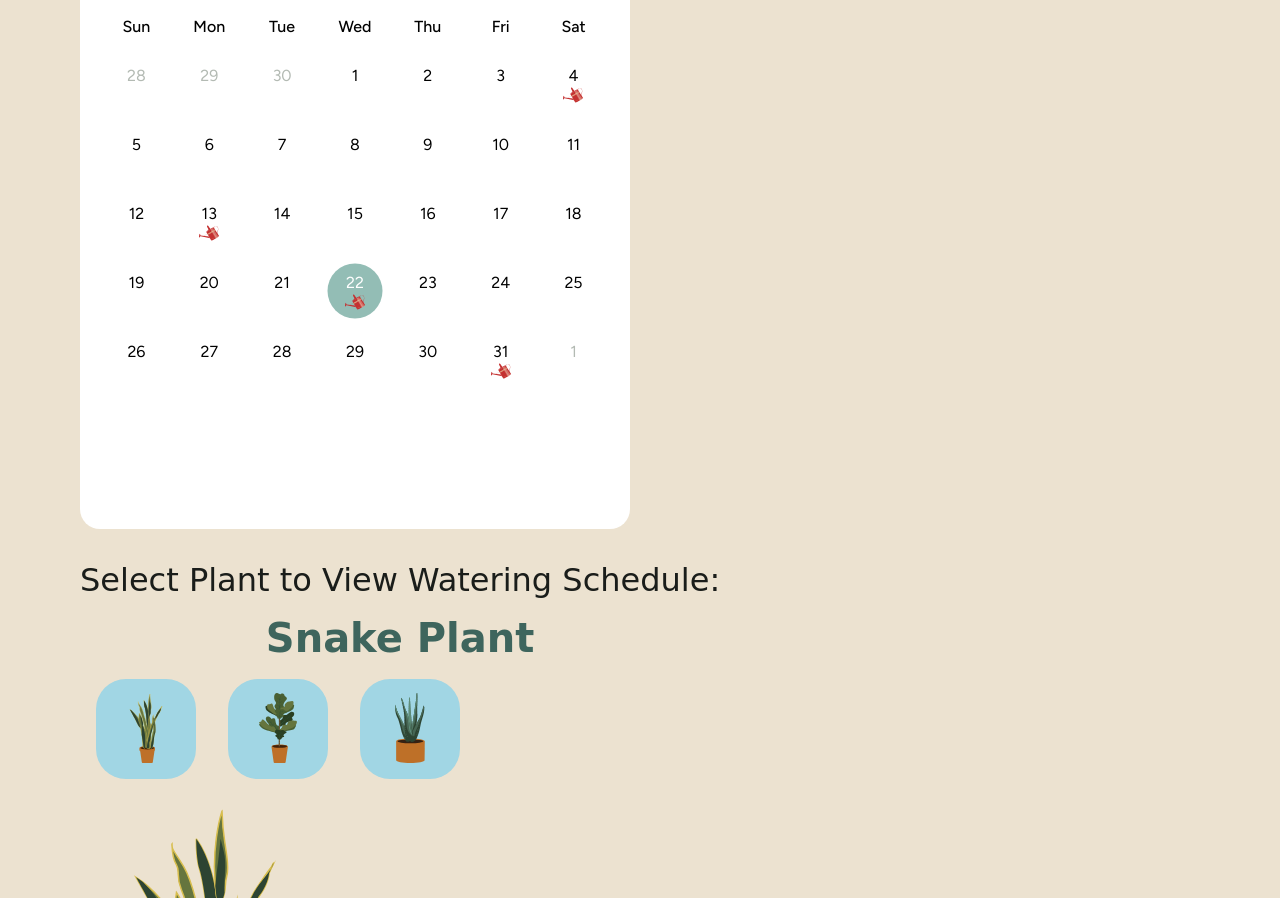
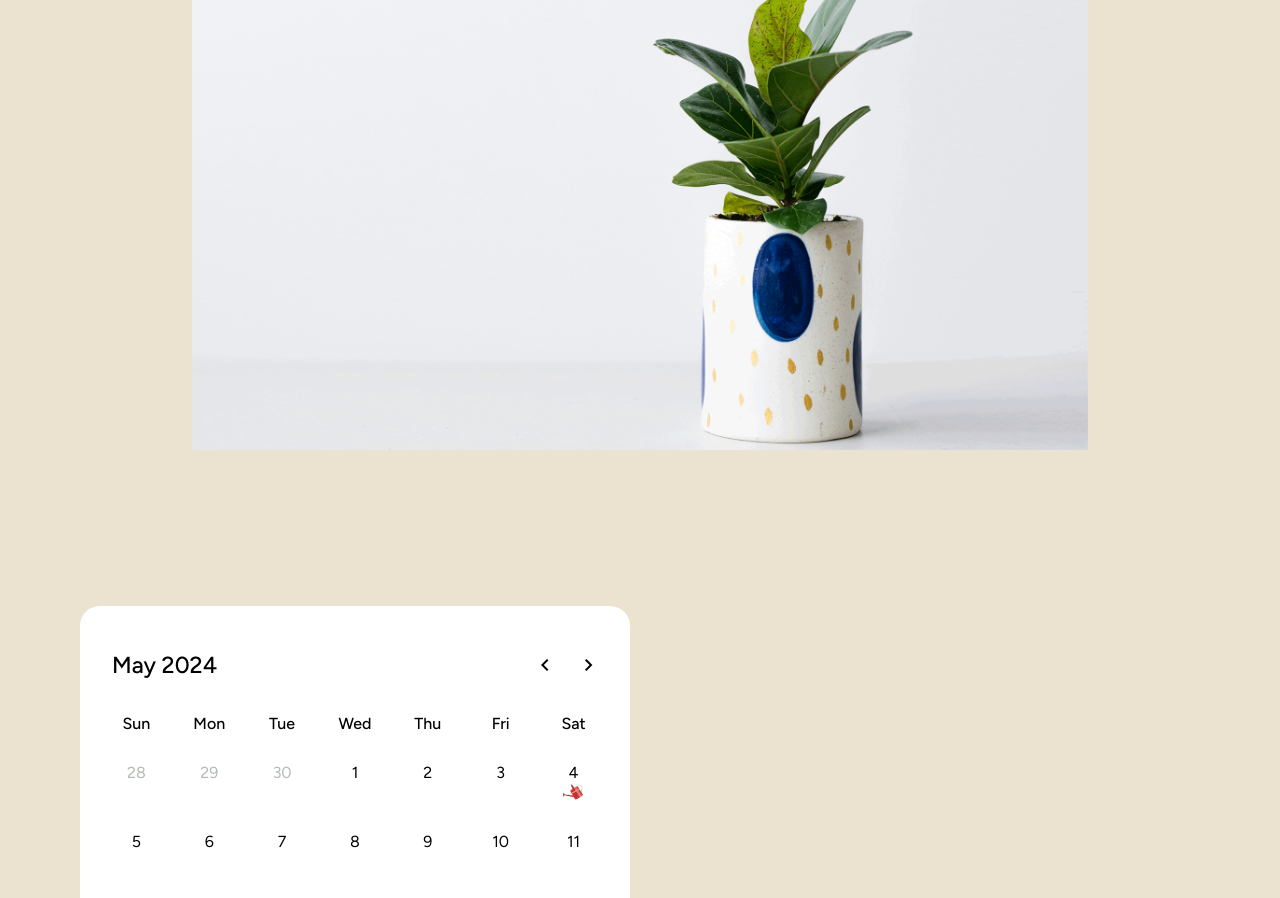
Before and after one commit to Ktan61/comp2170-final-project, a plain HTML site: page index.html in a window 1280 px wide. Shown: the part 269-1167 px from the top of the page. Drawn offline with nearby package versions, Linux system fonts and the light colour scheme; a web font is replaced by a local one.

Commit message:
added the gallery section on the home page

```diff
--- a/index.html
+++ b/index.html
@@ -4,6 +4,7 @@
     <meta charset="UTF-8">
     <meta name="viewport" content="width=device-width, initial-scale=1.0">
     <link href="styles.css" rel="stylesheet" type="text/css">
+    <link href="galleryStyles.css" rel="stylesheet" type="text/css">
     <link href="calendarStyles.css" rel="stylesheet" type="text/css">
     <link rel="icon" type="image/x-icon" href="/images/favicon.ico">
     <link rel="preconnect" href="https://fonts.googleapis.com">
@@ -25,7 +26,40 @@
         Madeline's Section
     </section>
     <section class="sectionGallery" id="sectionGallery">
-        Pia's Section
+        <div class="gallery-box">
+            <div class="img-preview-box">
+                <img src="./images/fl-1.png" id="imgPreview" alt="Preview Image" />
+            </div>
+            <div class="img-thumb-container" id="thumbContainer">
+                <div class="thumb" onclick="changePreview('./images/fl-1.png')">
+                    <img src="./images/fl-1.png" alt="Thumbnail 1" />
+                </div>
+                <div class="thumb" onclick="changePreview('./images/fl-2.png')">
+                    <img src="./images/fl-2.png" alt="Thumbnail 2" />
+                </div>
+                <div class="thumb" onclick="changePreview('./images/fl-3.png')">
+                    <img src="./images/fl-3.png" alt="Thumbnail 3" />
+                </div>
+                <div class="thumb" onclick="changePreview('./images/av-1.png')">
+                    <img src="./images/av-1.png" alt="Thumbnail 4"/>
+                </div>
+                <div class="thumb" onclick="changePreview('./images/av-2.png')">
+                    <img src="./images/av-2.png" alt="Thumbnail 5"/>
+                </div>
+                <div class="thumb" onclick="changePreview('./images/av-3.png')">
+                    <img src="./images/av-3.png" alt="Thumbnail 6"/>
+                </div>
+                <div class="thumb" onclick="changePreview('./images/sp-1.png')">
+                    <img src="./images/sp-1.png" alt="Thumbnail 7"/>
+                </div>
+                <div class="thumb" onclick="changePreview('./images/sp-2.png')">
+                    <img src="./images/sp-2.png" alt="Thumbnail 8"/>
+                </div>
+                <div class="thumb" onclick="changePreview('./images/sp-3.png')">
+                    <img src="./images/sp-3.png" alt="Thumbnail 9"/>
+                </div>
+            </div>
+        </div>
     </section>
     <section class="sectionCalendar" id="sectionCalendar">
         <div class="c-wrapper">
@@ -70,6 +104,7 @@
     <img class="pothos-decoration-left" src="./images/pothos.svg" alt="plant illustration" width="450" height="450">
     <img class="pothos-decoration-right" src="./images/pothos.svg" alt="plant illustration" width="450" height="450">
     <script src="script.js"></script>
+    <script src="galleryScript.js"></script>
     <script src="calendarScript.js"></script>
 </body>
 </html>
--- a/styles.css
+++ b/styles.css
@@ -127,7 +127,9 @@ footer {
 
 /**_______________________________________________________________________________________________**/
 /**--------------------------------------PIA - GALLERY--------------------------------------------**/
-
+.sectionGallery {
+    padding: 3rem 0;
+}
 
 
 /**_______________________________________________________________________________________________**/
```
